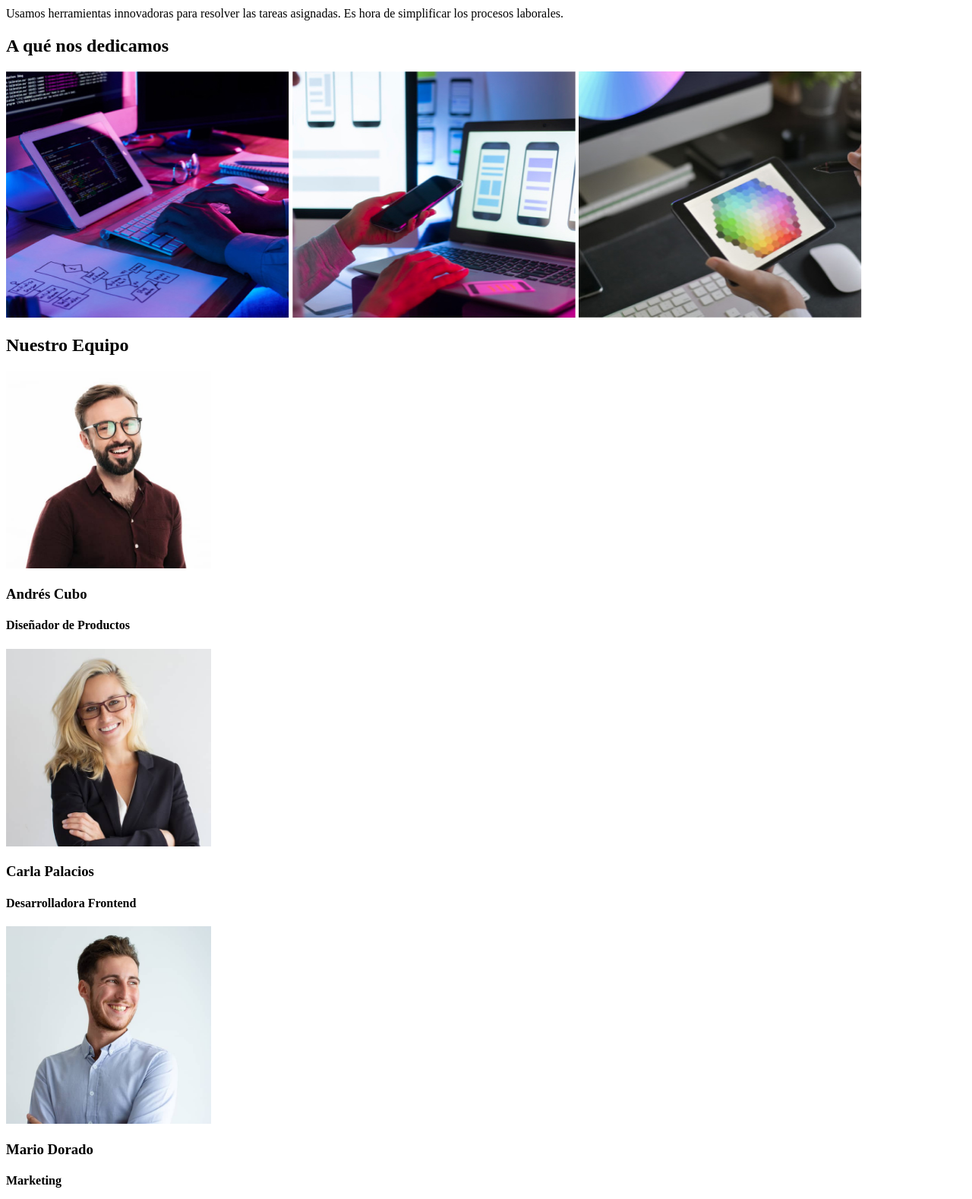
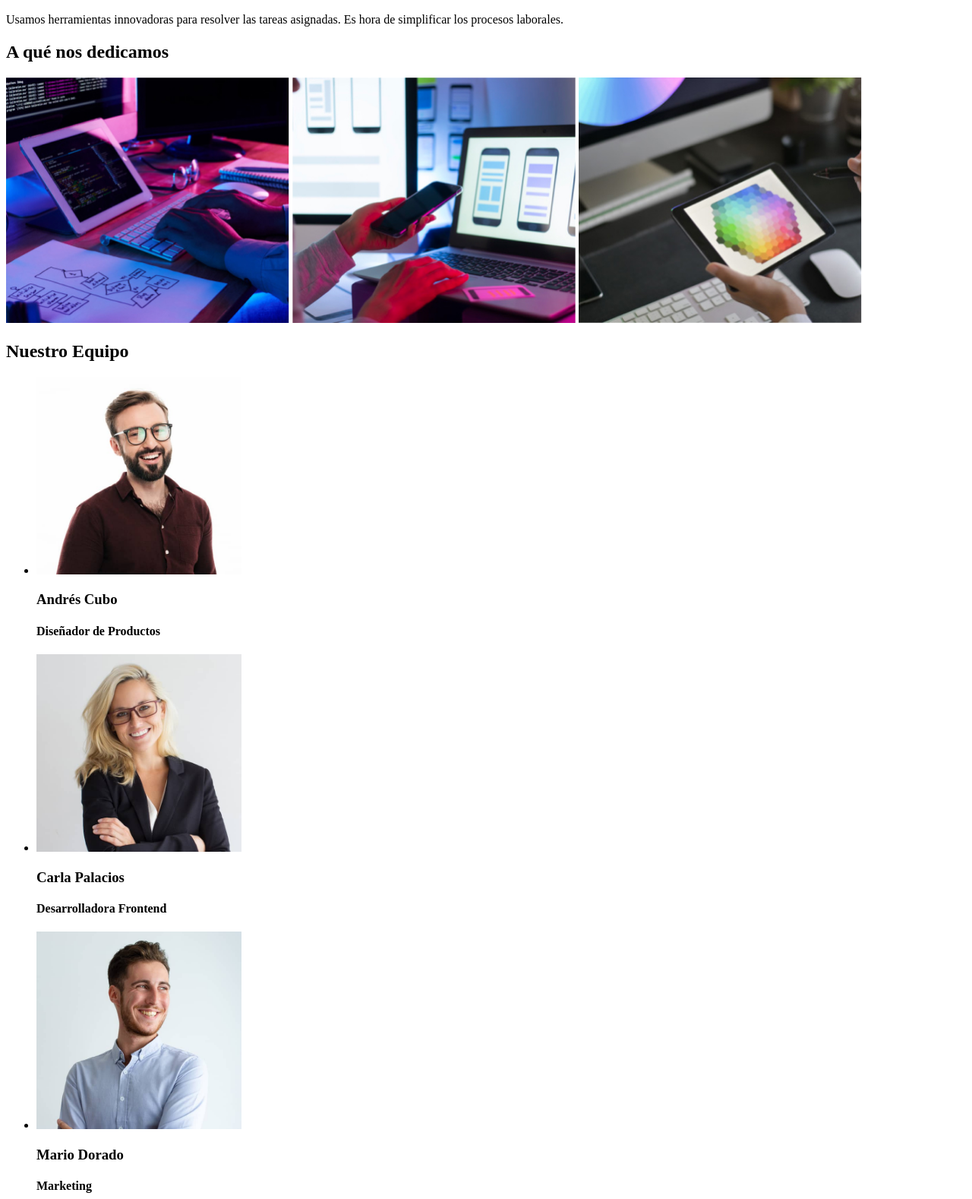
Before and after one commit to JenniGomez04/Goit-markup-hw-02, a plain HTML site: page index.html in a window 1280 px wide. Shown: the part 522-2100 px from the top of the page at 76% size. Drawn offline with Linux system fonts and the light colour scheme.

Commit message:
Update after review

```diff
--- a/index.html
+++ b/index.html
@@ -1,8 +1,9 @@
 <!DOCTYPE html>
 <html lang="es">
+
 <head>
-        <meta charset="utf-8"/>
-        <meta name="viewport" content="width=device-width, initial-scale=1"/>
+  <meta charset="utf-8" />
+  <meta name="viewport" content="width=device-width, initial-scale=1" />
 
   <!--Titulo de la pestaña del navegador-->
 
@@ -14,9 +15,8 @@
 <body>
   <header>
     <nav>
-
+      <a href="#">WebStudio</a>
       <ul>
-                <li><a href="#">WebStudio</a></li>
         <li><a href="#">Estudio</a></li>
         <li><a href="#">Portafolio</a></li>
         <li><a href="#">Contacto</a></li>
@@ -24,64 +24,77 @@
       </ul>
     </nav>
 
-       <section class="menu2">
+    <div id="menu2">
       <a href="mailto:info@devstudio.com">info@devstudio.com</a>
       <a href="tel:+525555296000">+525555296000</a>
-       </section>
+    </div>
+  </header>
 
-
-    </header>
+  <main>
     <section class="banner">
       <h1>SOLUCIONES EFICACES PARA SU NEGOCIO</h1>
       <button>Solicite nuestro servicio</button>
     </section>
 
 
-     <article>
     <section class="descripcion">
       <h2>ATENCIÓN A LOS DETALLES</h2>
-            <p>Nos adentramos en todos los detalles y procesos de su negocio, para así desarrollar una solución a su medida.</p>
+      <p>Nos adentramos en todos los detalles y procesos de su negocio, para así desarrollar una solución a su medida.
+      </p>
       <h2>PUNTUALIDAD</h2>
-            <p>Con nosotros, usted puede sentirse seguro y protegido. Un principio importante de la empresa: respetar su tiempo
+      <p>Con nosotros, usted puede sentirse seguro y protegido. Un principio importante de la empresa: respetar su
+        tiempo
         y respetar los plazos acordados.</p>
       <H2>PLANIFICACIÓN</H2>
       <p>Usted podrá observar y participar en cada fase del desarrollo y aplicación de soluciones.</p>
       <h2>TEGNOLOGÍA MODERNA</h2>
-            <p> Usamos herramientas innovadoras para resolver las tareas asignadas. Es hora de simplificar los procesos laborales.</p>
-        </section>
+      <p> Usamos herramientas innovadoras para resolver las tareas asignadas. Es hora de simplificar los procesos
+        laborales.</p>
 
-        <section>
       <div id="dedican">
         <h2> A qué nos dedicamos</h2>
       </div>
+
+      <div id="imagenes">
+        <img src="img/service_1.jpg" alt="Service 1" width="373" height="323" />
+        <img src="img/service_2.jpg" alt="Service 2" width="373" height="323" />
+        <img src="img/service_3.jpg" alt="Service 3" width="373" height="323" />
+      </div>
     </section>
 
-        <section class="Imagenes">
-            <img src="img/service_1.jpg" alt="Service 1" width="373.16" height="323.7"/>
-            <img src="img/service_2.jpg" alt="Service 2" width="373.16" height="323.7"/>
-            <img src="img/service_3.jpg" alt="Service 3" width="373.16" height="323.7"/>
+    <section class="perfiles">
+      <div>
+        <h2>Nuestro Equipo</h2>
+      </div>
+      <ul>
+        <li>
+          <img src="img/andres_cubo.jpg" alt="Product Designer profile" width="270" height="260" />
+          <h3>Andrés Cubo</h3>
+          <h4>Diseñador de Productos</h4>
+        </li>
+        <li>
+          <img src="img/carla_palacios.jpg" alt="Front-end Developer profile" width="270" height="260" />
+          <h3>Carla Palacios</h3>
+          <h4>Desarrolladora Frontend</h4>
+        </li>
+        <li>
+          <img src="img/mario_dorado.jpg" alt="Marketing profile" width="270" height="260" />
+          <h3>Mario Dorado</h3>
+          <h4>Marketing</h4>
+        </li>
+        <li>
+          <img src="img/pablo_mijangos.jpg" alt="Designer IU profile" width="270" height="260" />
+          <h3>Pablo Mijangos</h3>
+          <h4>Diseñador IU</h4>
+        </li>
+      </ul>
     </section>
+  </main>
 
-        <section class="Equipo">
-            <h2>Nuestro Equipo</h2>
-        </section>
-
-        <section class="Perfiles">
-            <img src="img/andres_cubo.jpg" alt="Product Designer profile" width="270" height="260"/>
-            <h3>Andrés Cubo</h3><h4>Diseñador de Productos</h4>
-            <img src="img/carla_palacios.jpg" alt="Front-end Developer profile" width="270" height="260"/>
-            <h3>Carla Palacios</h3><h4>Desarrolladora Frontend</h4>
-            <img src="img/mario_dorado.jpg" alt="Marketing profile" width="270" height="260"/>
-            <h3>Mario Dorado</h3><h4>Marketing</h4>
-            <img src="img/pablo_mijangos.jpg" alt="Designer IU profile" width="270" height="260"/>
-            <h3>Pablo Mijangos</h3><h4>Diseñador IU</h4>
-
-        </section>
-     </article>
   <footer>
 
     <address>
-            <a href="WebStudio">WebStudio</a><br>
+      <a href="webstudio">WebStudio</a><br>
       Calz. Ticomán 500, Ciudad de <br>
       México, CDMX, México <br>
       <a href="mailto:info@example.com">info@example.com</a><br>
```
Lines whose indentation alone changed are shown as unchanged.
